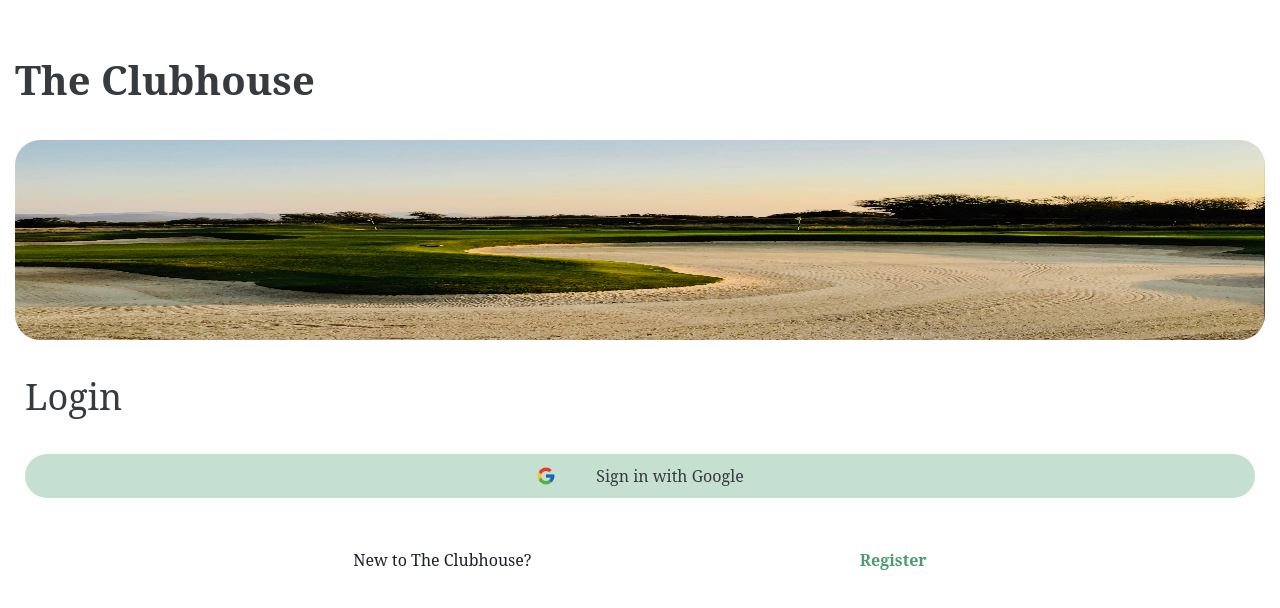
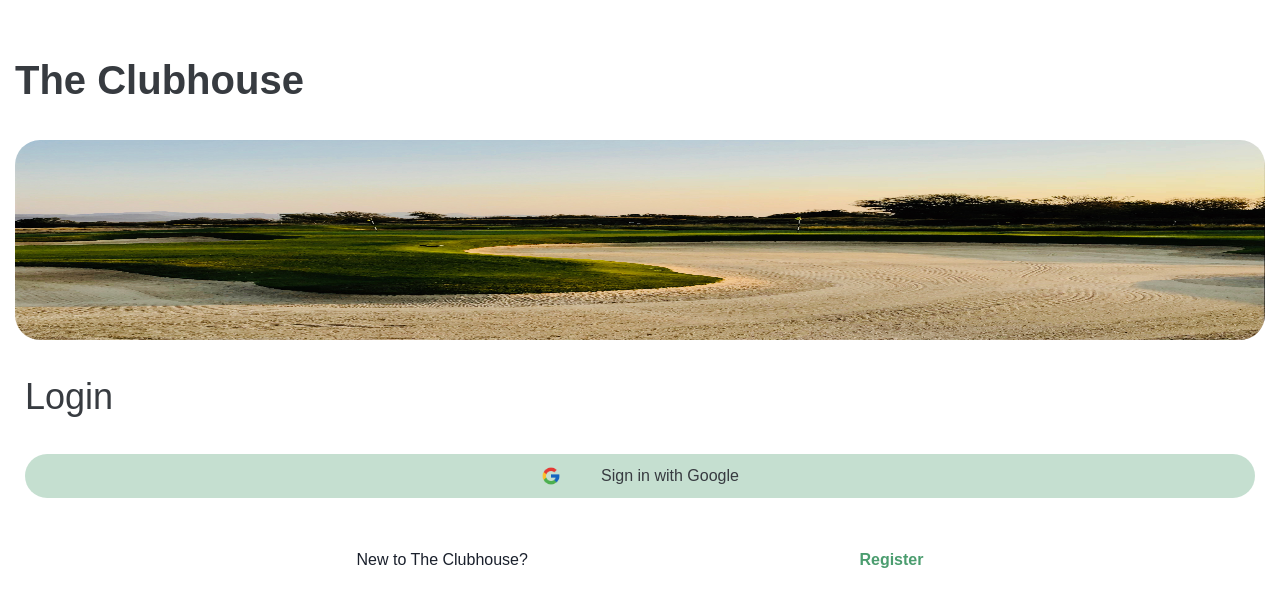
Before and after one commit to IsaacArnold/the-clubhouse, a Next.js app: page / in a window 1280 px wide. Shown: the top 608 px of the page. Built offline with nearby package versions, Linux system fonts and the light colour scheme; no server answers.

Commit message:
Updating font rules

```diff
--- a/src/styles/GlobalStyles.ts
+++ b/src/styles/GlobalStyles.ts
@@ -15,7 +15,7 @@ const GlobalStyles = createGlobalStyle`
     }
 
     * {
-        font-family: "Poppins", "serif";
+        font-family: "Poppins", sans-serif;
         box-sizing: border-box;
         scroll-behavior: smooth;
     }
--- a/src/styles/TypographyStyles.ts
+++ b/src/styles/TypographyStyles.ts
@@ -6,7 +6,7 @@ const TypographyStyles = createGlobalStyle`
     }
 
     * {
-        font-family: "Poppins", "serif";
+        font-family: "Poppins", sans-serif;
         box-sizing: border-box;
         scroll-behavior: smooth;
     }
```
